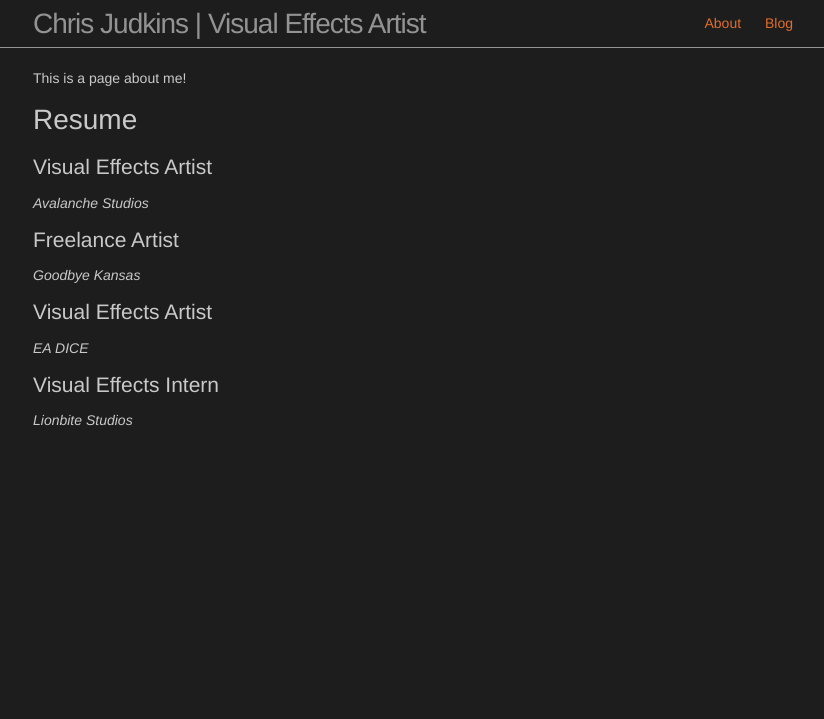
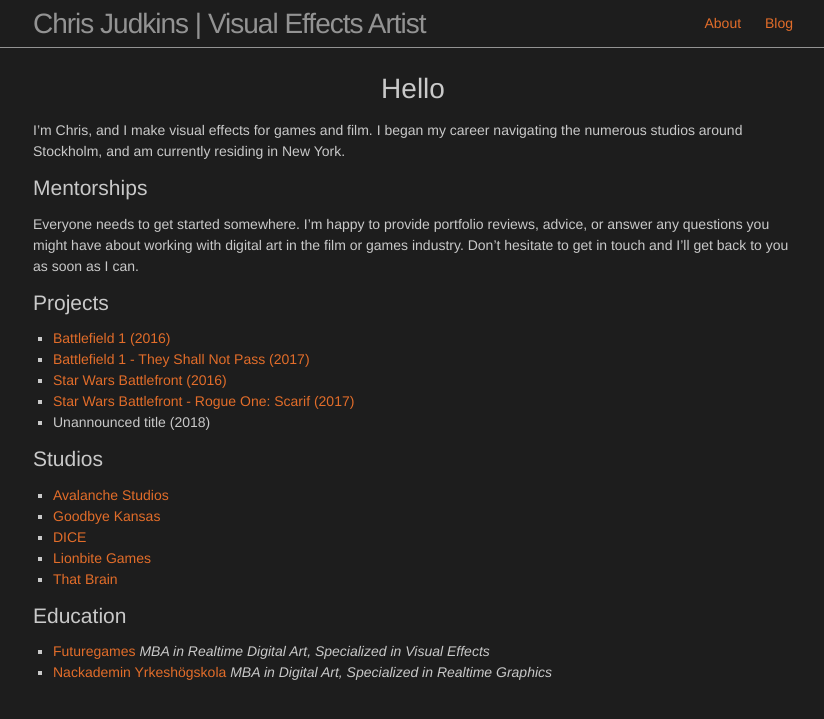
Before and after one commit to ChrisJ3D/Portfolio, a Jekyll site: the page built from pages/1-about.md, in a window 1280 px wide. Shown: the top 719 px of the page, without its empty margins (227-1051 px from the left). Built offline with Jekyll 4.4.1, drawn with Linux system fonts in a browser that asks for light colours.

```diff
--- a/_layouts/blog.html
+++ b/_layouts/blog.html
@@ -22,9 +22,7 @@ layout: default
         </h2>
         {{ post.content }}
         {% endif %}
-
       </li>
     {% endfor %}
   </ul>
-
 </div>
--- a/_layouts/post.html
+++ b/_layouts/post.html
@@ -24,3 +24,5 @@ layout: default
     {{ content }}
   </div>
 </article>
+
+{% include footer.html %}
--- a/_sass/minima/_base.scss
+++ b/_sass/minima/_base.scss
@@ -6,6 +6,10 @@ p, blockquote, pre, hr,
 dl, dd, ol, ul, figure {
   margin: 0;
   padding: 0;
+}
+
+h1 {
+  text-align: center;
 }
 
 /**
@@ -63,6 +67,7 @@ figcaption {
  */
 ul, ol {
   margin-left: $spacing-unit;
+  list-style-type: square;
 }
 
 li {
--- a/_sass/minima/_layout.scss
+++ b/_sass/minima/_layout.scss
@@ -126,8 +126,8 @@
 .contact-list,
 .social-media-list {
   list-style: none;
-  margin-left: 0;
   text-align: center;
+  width: 100%;
 }
 
 .footer-col-wrapper {
@@ -144,8 +144,8 @@
 
 .footer-col-1 {
   float: left;
-  width: -webkit-calc(45% - (#{$spacing-unit} / 2));
-  width:         calc(45% - (#{$spacing-unit} / 2));
+  width: -webkit-calc(100% - (#{$spacing-unit} / 2));
+  width:         calc(100% - (#{$spacing-unit} / 2));
   text-align: justify;
 }
 
--- a/pages/1-about.md
+++ b/pages/1-about.md
@@ -4,18 +4,32 @@ title: About
 permalink: /about/
 published: true
 ---
-This is a page about me!
+# Hello
 
-# Resume
+I'm Chris, and I make visual effects for games and film. I began my career navigating the numerous studios around Stockholm, and am currently residing in New York.
 
-## Visual Effects Artist
-_Avalanche Studios_
+## Mentorships
 
-## Freelance Artist
-_Goodbye Kansas_
+Everyone needs to get started somewhere. I'm happy to provide portfolio reviews, advice, or answer any questions you might have about working with digital art in the film or games industry. Don't hesitate to get in touch and I'll get back to you as soon as I can.
 
-## Visual Effects Artist
-_EA DICE_
+## Projects
 
-## Visual Effects Intern
-_Lionbite Studios_
+* [Battlefield 1 (2016)](https://www.battlefield.com/games/battlefield-1)
+* [Battlefield 1 - They Shall Not Pass (2017)](https://www.battlefield.com/games/battlefield-1/they-shall-not-pass)
+* [Star Wars Battlefront (2016)](http://starwars.ea.com/starwars/battlefront)
+* [Star Wars Battlefront - Rogue One: Scarif (2017)](http://starwars.ea.com/starwars/battlefront/rogue-one)
+* Unannounced title (2018)
+
+## Studios
+
+* [Avalanche Studios](http://www.avalanchestudios.se)
+* [Goodbye Kansas](http://www.goodbyekansas.se)
+* [DICE](http://www.dice.se)
+* [Lionbite Games](http://www.lionbite.se)
+* [That Brain](http://www.thatbrain.se)
+
+
+## Education
+
+* [Futuregames](http://futuregames.se/) _MBA in Realtime Digital Art, Specialized in Visual Effects_
+* [Nackademin Yrkeshögskola](https://nackademin.se/) _MBA in Digital Art, Specialized in Realtime Graphics_
```
Also changed, not shown: _drafts/on-particle-system-editors.md (deleted, +0 -47 lines), _includes/footer.html (+21 -51 lines), _posts/2018-01-13-on-particle-system-editors.md (added, +44 -0 lines), _includes/icon-linkedin.svg, _includes/icon-mail.svg, _includes/icon-vimeo.svg.
